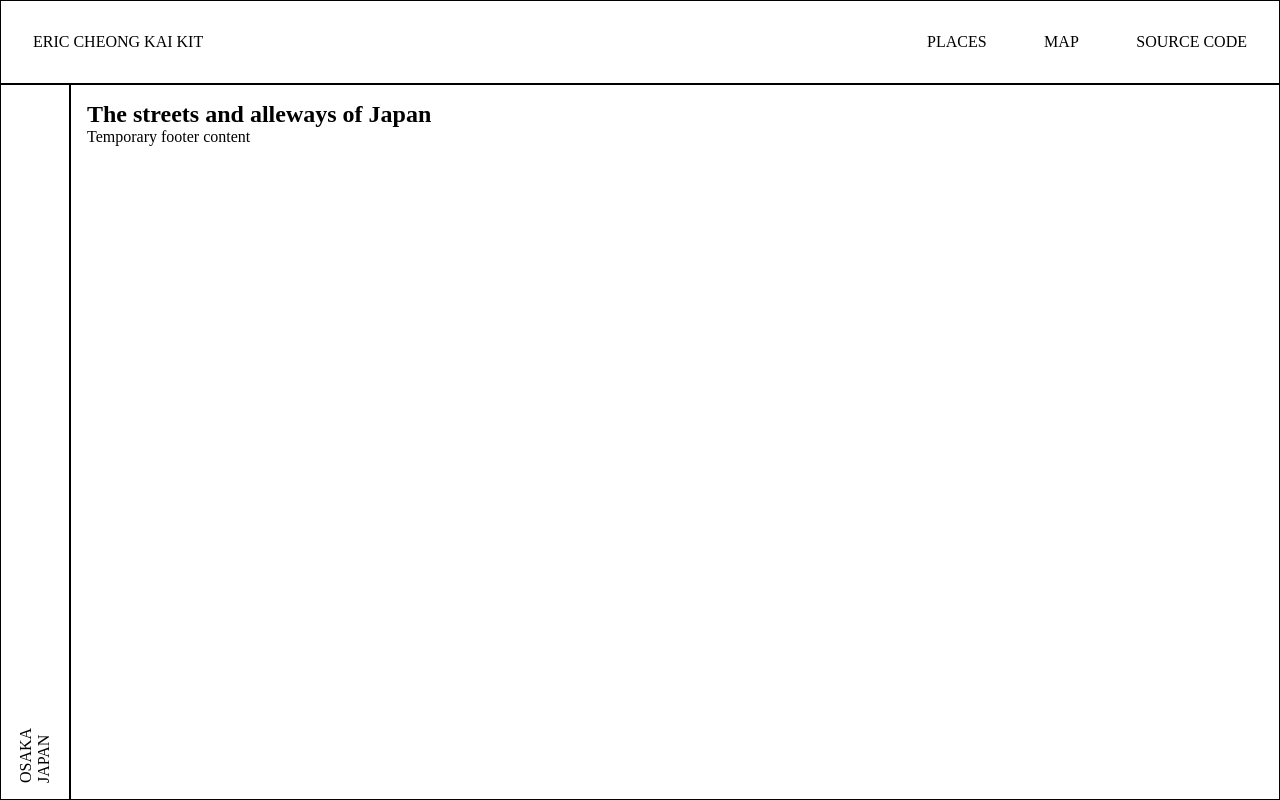
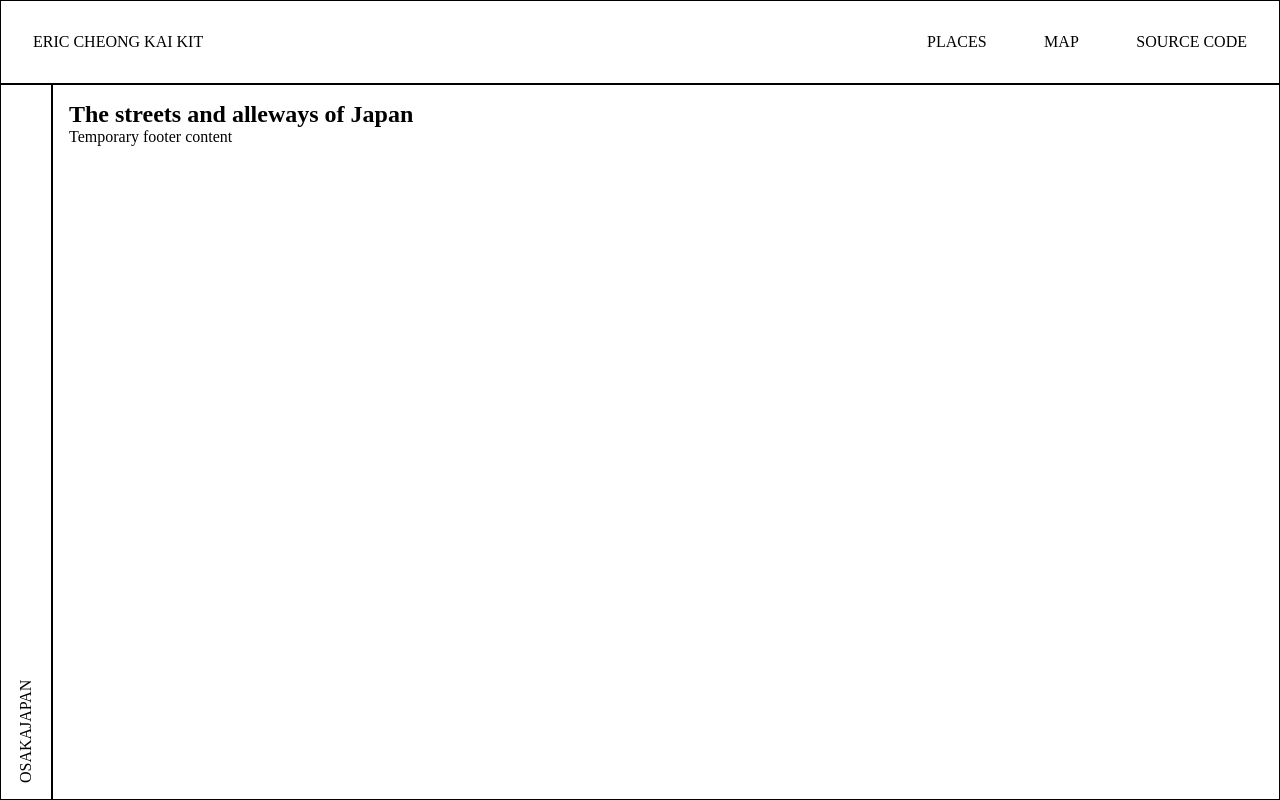
Before and after one commit to 25Ericcheong/binq, a React (Create React App) app: page / in a window 1280 px wide. Built offline with nearby package versions, Linux system fonts and the light colour scheme.

Commit message:
ordered content in preferred order

```diff
--- a/src/app.scss
+++ b/src/app.scss
@@ -64,6 +64,10 @@
       justify-content: flex-end;
       writing-mode: vertical-rl;
       transform: rotate(-180deg);
+
+      aside {
+        display: flex;
+      }
     }
 
     .order-body-part {
```
